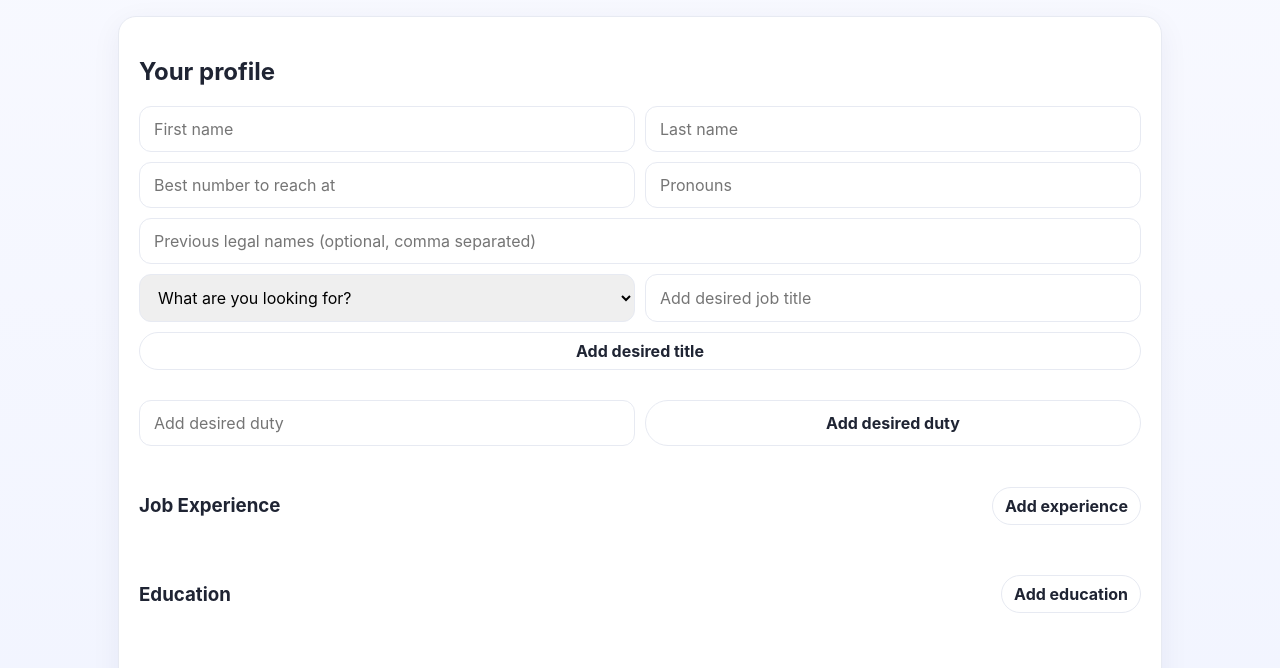
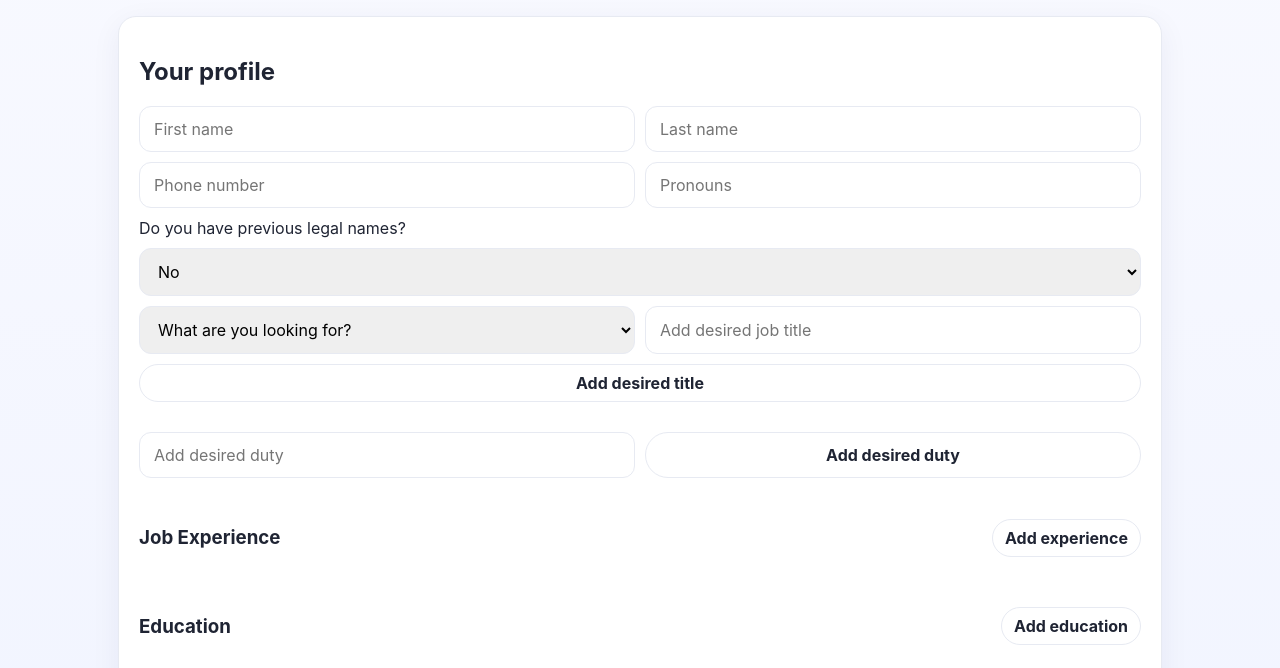
Before and after one commit to sjeanrow/next-horizons, a plain HTML site: page frontend/candidate.html in a window 1280 px wide. Shown: the part 106-774 px from the top of the page. Drawn offline with Linux system fonts and the light colour scheme; sample sign-in values are in the browser's storage.

Commit message:
Update candidate.html
V5 candidate previous names UI

```diff
--- a/frontend/candidate.html
+++ b/frontend/candidate.html
@@ -15,9 +15,29 @@
          <section id="profileTab" class="card">
             <h2>Your profile</h2>
             <form id="profileForm" class="stack">
-               <div class="row"><input id="first_name" placeholder="First name"/><input id="last_name" placeholder="Last name"/></div>
-               <div class="row"><input id="phone" placeholder="Best number to reach at"/><input id="pronouns" placeholder="Pronouns"/></div>
-               <input id="previous_names" placeholder="Previous legal names (optional, comma separated)"/>
+               <div class="row">
+  <input id="first_name" placeholder="First name" />
+  <input id="last_name" placeholder="Last name" />
+</div>
+
+<div class="row">
+  <input id="phone" placeholder="Phone number" />
+  <input id="pronouns" placeholder="Pronouns" />
+</div>
+
+<label>Do you have previous legal names?</label>
+<select id="has_previous_names">
+  <option value="no">No</option>
+  <option value="yes">Yes</option>
+</select>
+
+<div id="previousNamesSection" class="hidden">
+  <div class="section-title">
+    <h3>Previous legal names</h3>
+    <button type="button" id="addPrevName" class="secondary small">Add previous legal name</button>
+  </div>
+  <div id="previousNamesList" class="list"></div>
+</div>
                <div class="row">
                   <select id="job_type">
                      <option value="">What are you looking for?</option>
```
